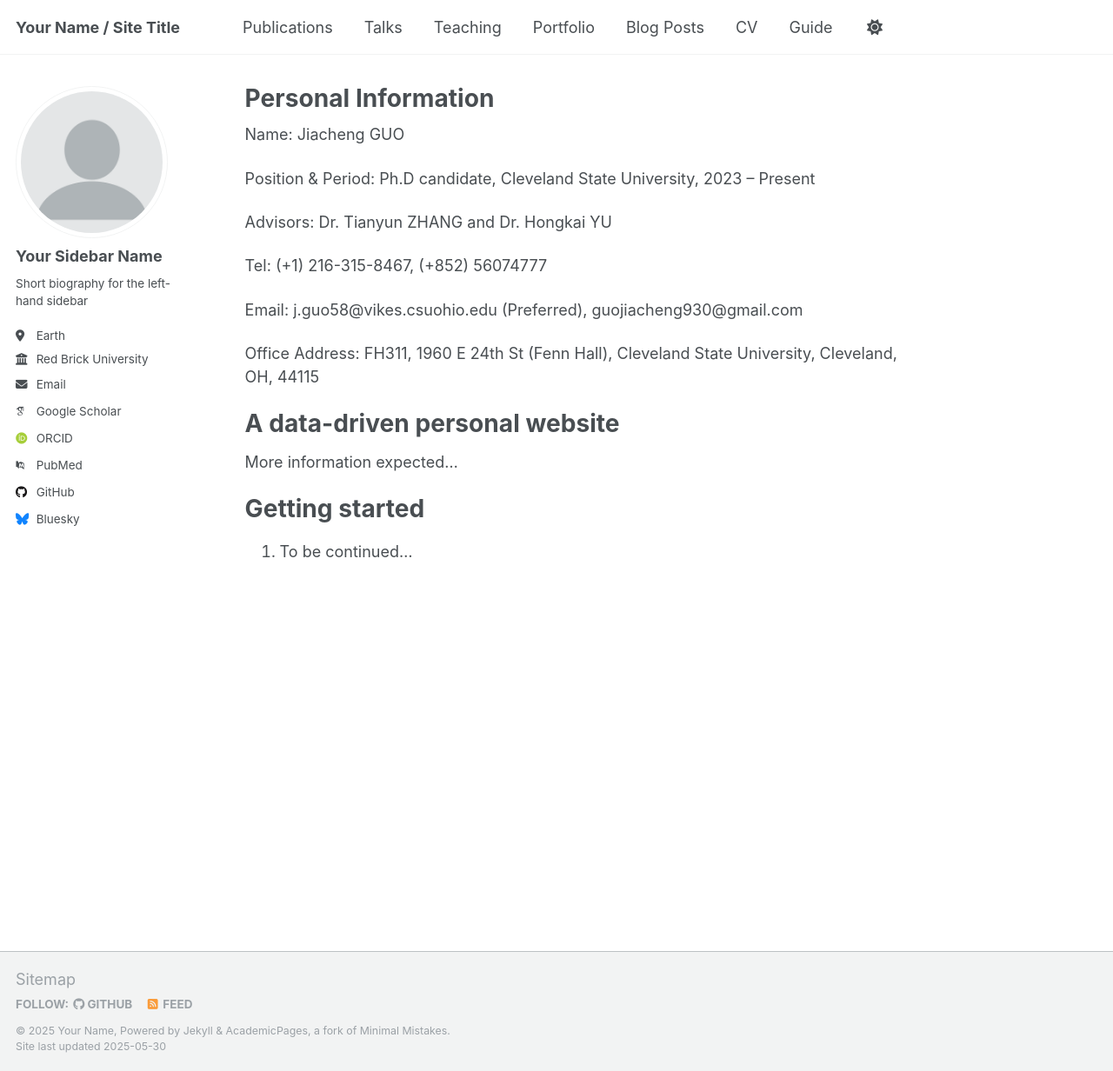
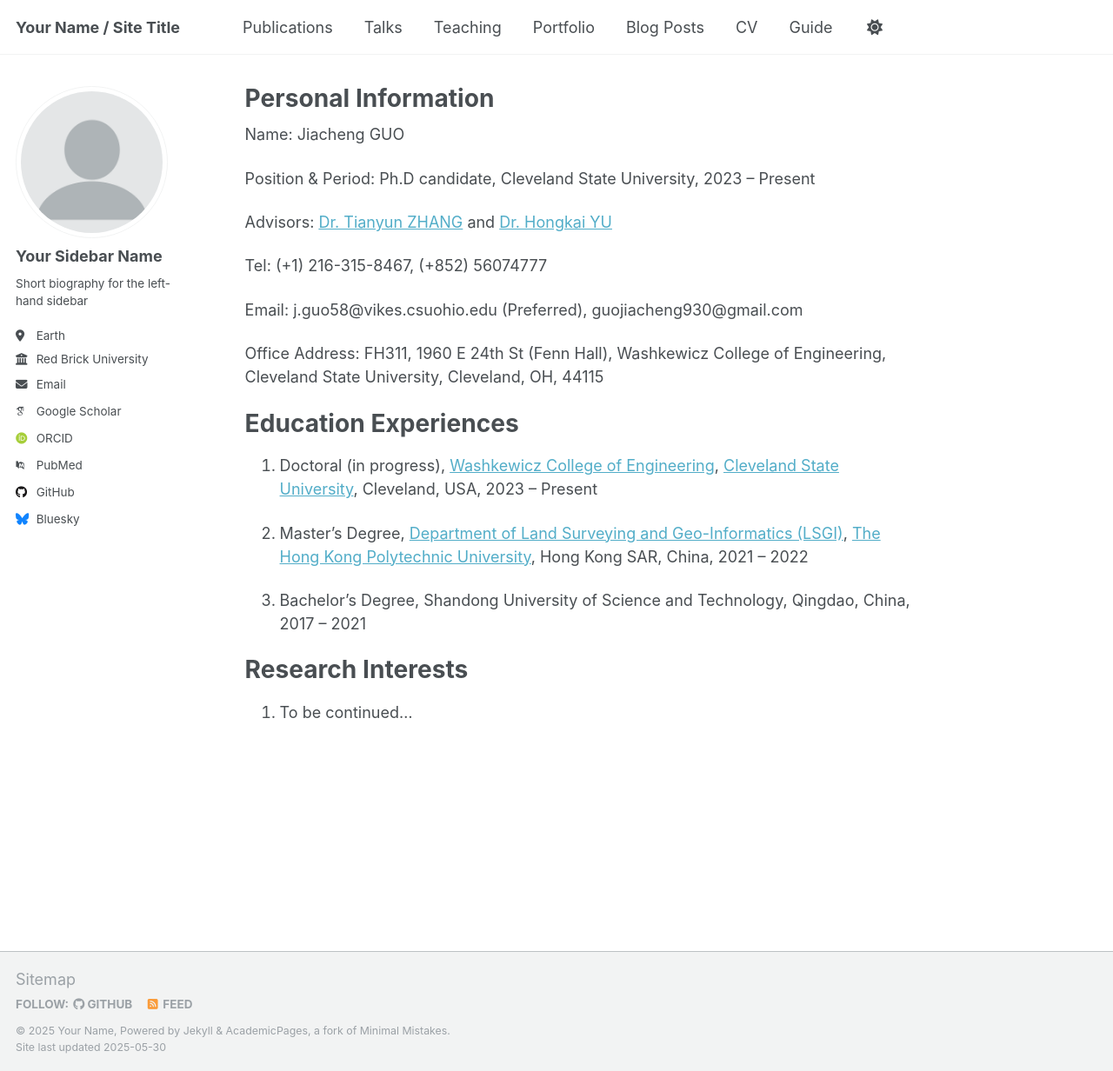
Before and after one commit to EngravedMemories/jiachengguo2011, a Jekyll site: the page built from _pages/about.md, in a window 1280 px wide and 1232 px high. Shown: the whole window at 87% size. Built offline with Jekyll 4.4.1, drawn with Linux system fonts in a browser that asks for light colours; some web fonts are replaced.

Commit message:
Update about.md

```diff
--- a/_pages/about.md
+++ b/_pages/about.md
@@ -11,18 +11,22 @@ Name: Jiacheng GUO
 
 Position & Period: Ph.D candidate, Cleveland State University, 2023 -- Present
 
-Advisors: Dr. Tianyun ZHANG and Dr. Hongkai YU
+Advisors: [Dr. Tianyun ZHANG](https://scholar.google.com/citations?user=DpeIOjEAAAAJ) and [Dr. Hongkai YU](https://cis.csuohio.edu/~h.yu/)
 
 Tel: (+1) 216-315-8467, (+852) 56074777
 
 Email: j.guo58@vikes.csuohio.edu (Preferred), guojiacheng930@gmail.com
 
-Office Address: FH311, 1960 E 24th St (Fenn Hall), Cleveland State University, Cleveland, OH, 44115
+Office Address: FH311, 1960 E 24th St (Fenn Hall), Washkewicz College of Engineering, Cleveland State University, Cleveland, OH, 44115
 
-A data-driven personal website
+Education Experiences
 ======
-More information expected...
+1. Doctoral (in progress), [Washkewicz College of Engineering](https://engineering.csuohio.edu/), [Cleveland State University](https://www.csuohio.edu/), Cleveland, USA, 2023 -- Present
 
-Getting started
+2. Master's Degree, [Department of Land Surveying and Geo-Informatics (LSGI)](https://www.polyu.edu.hk/lsgi/), [The Hong Kong Polytechnic University](https://www.polyu.edu.hk/), Hong Kong SAR, China, 2021 -- 2022
+
+3. Bachelor's Degree, Shandong University of Science and Technology, Qingdao, China, 2017 -- 2021
+
+Research Interests
 ======
 1. To be continued...
```
